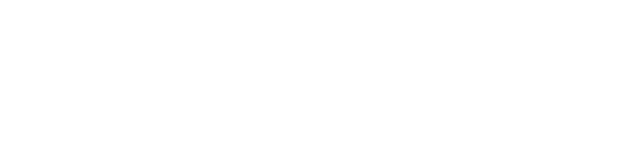
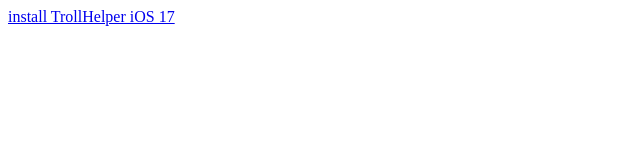
Before and after one commit to kryyyaaaa/installing, a plain HTML site: page index.html in a window 1280 px wide. Shown: the whole page, without its empty margins (0-640 px from the left). Drawn offline with Linux system fonts and the light colour scheme.

Commit message:
Update index.html

```diff
--- a/index.html
+++ b/index.html
@@ -1 +1 @@
-<h4><a href="TrollHelper.mobileconfig>install TrollHelper ios 17</h4>
+<p><a href="TrollHelper.mobileconfig" download>install TrollHelper iOS 17</a>
```
